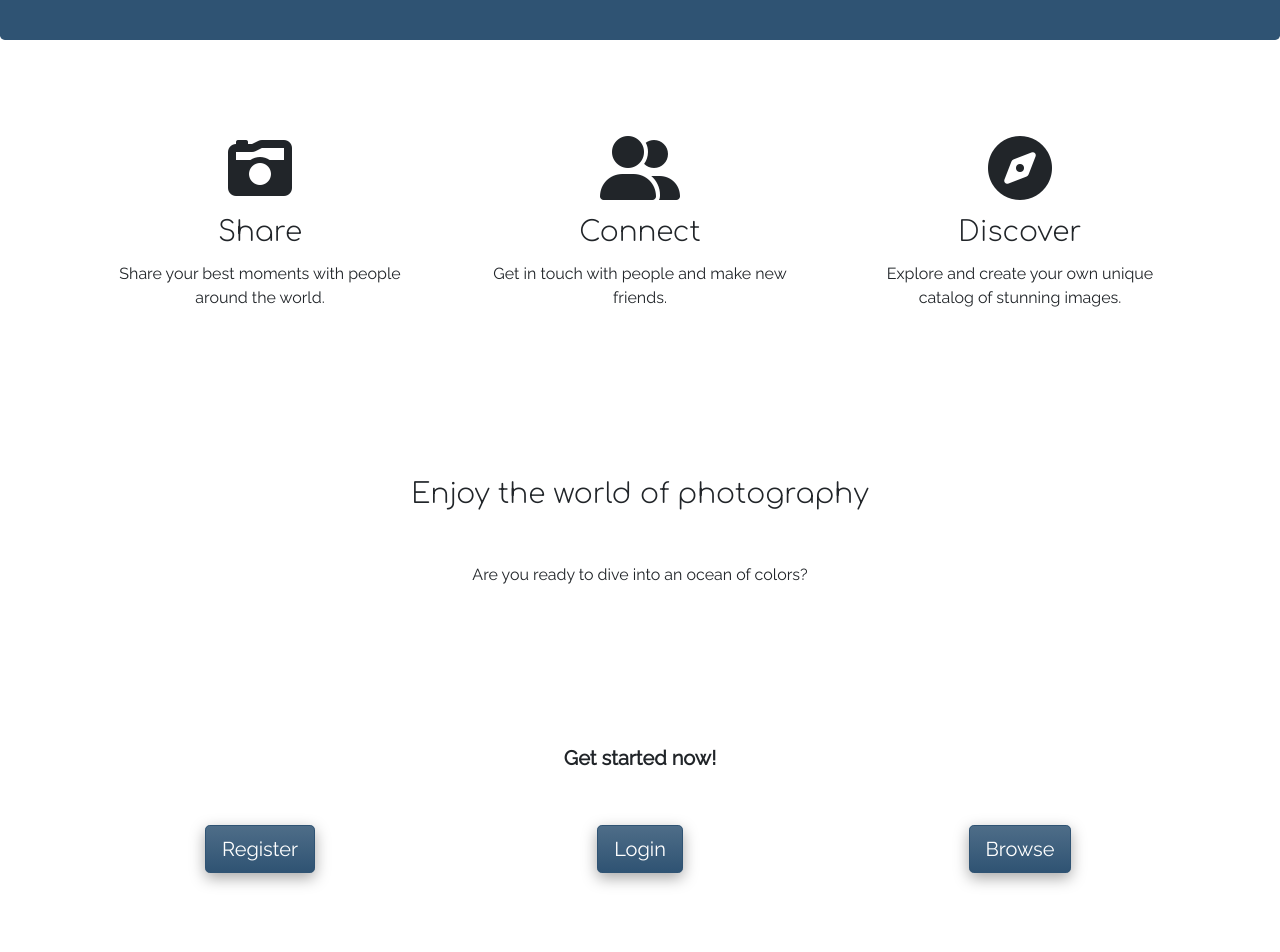
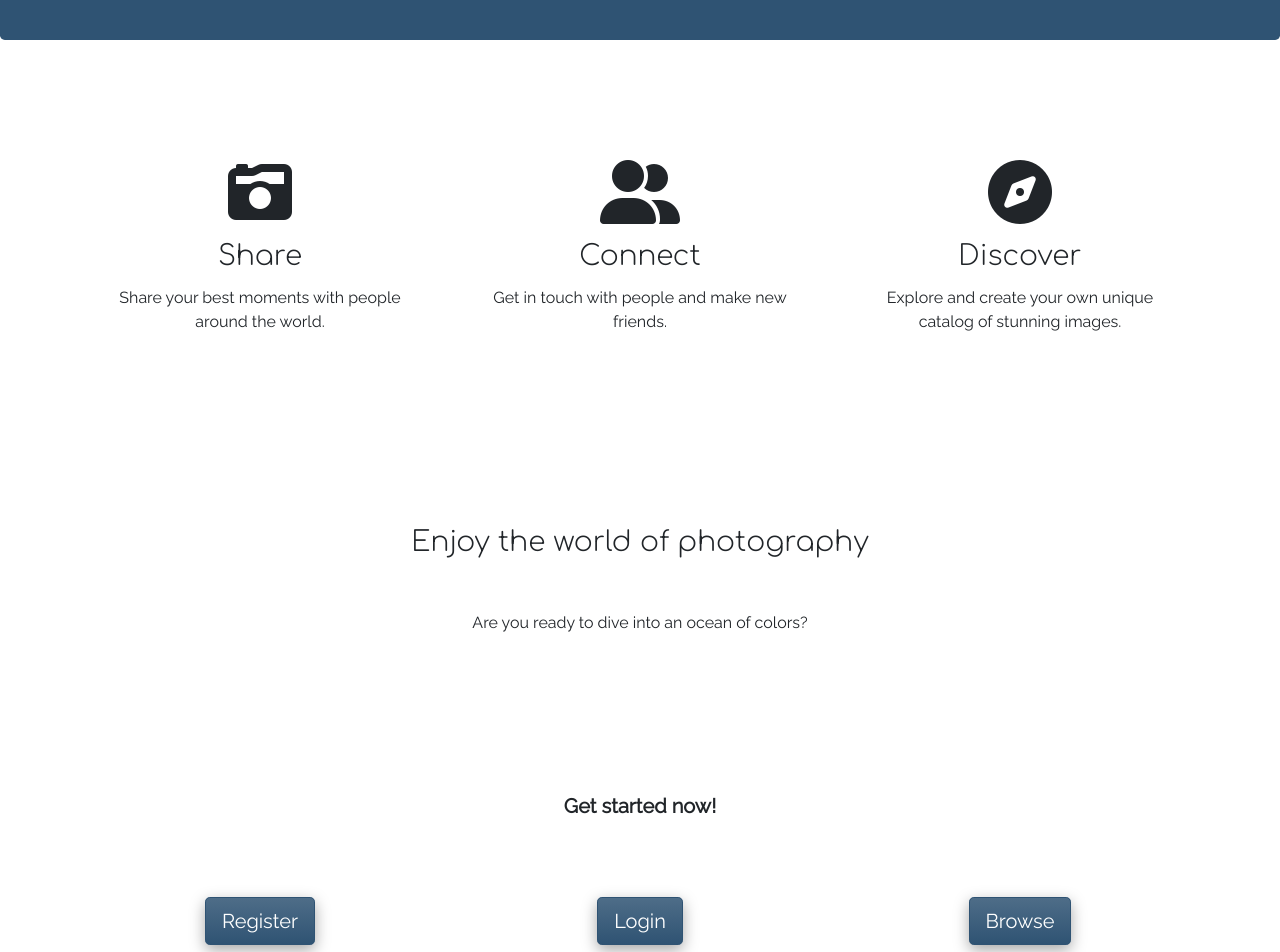
Before and after one commit to Cushione/photora, a React (Vite) app: page / in a window 1280 px wide. Shown: the part 760-1712 px from the top of the page. Built offline with nearby package versions, Linux system fonts and the light colour scheme; no server answers.

Commit message:
Add spacing for small screens

```diff
--- a/src/Routes/LandingPage/LandingPage.tsx
+++ b/src/Routes/LandingPage/LandingPage.tsx
@@ -26,19 +26,19 @@ export default function LandingPage() {
       </div>
       <Container ref={features} id='features' className='text-center'>
         <Row>
-          <Col sm={4}>
+          <Col sm={4} className='my-4'>
             <i className='fa-solid fa-camera-retro'></i>
             <h2>Share</h2>
             <p>Share your best moments with people around the world.</p>
           </Col>
 
-          <Col sm={4}>
+          <Col sm={4} className='my-4'>
             <i className='fa-solid fa-user-group'></i>
             <h2>Connect</h2>
             <p>Get in touch with people and make new friends.</p>
           </Col>
 
-          <Col sm={4}>
+          <Col sm={4} className='my-4'>
             <i className='fa-solid fa-compass'></i>
             <h2>Discover</h2>
             <p>
@@ -60,7 +60,7 @@ export default function LandingPage() {
               Get started now!
             </p>
           </Col>
-          <Col sm={4}>
+          <Col sm={4} className='my-4'>
             <Link
               className='btn btn-primary btn-lg'
               role='button'
@@ -70,13 +70,13 @@ export default function LandingPage() {
             </Link>
           </Col>
 
-          <Col sm={4}>
+          <Col sm={4} className='my-4'>
             <Link className='btn btn-primary btn-lg' role='button' to='/login'>
               Login
             </Link>
           </Col>
 
-          <Col sm={4}>
+          <Col sm={4} className='my-4'>
             <Link
               className='btn btn-primary btn-lg'
               role='button'
```
